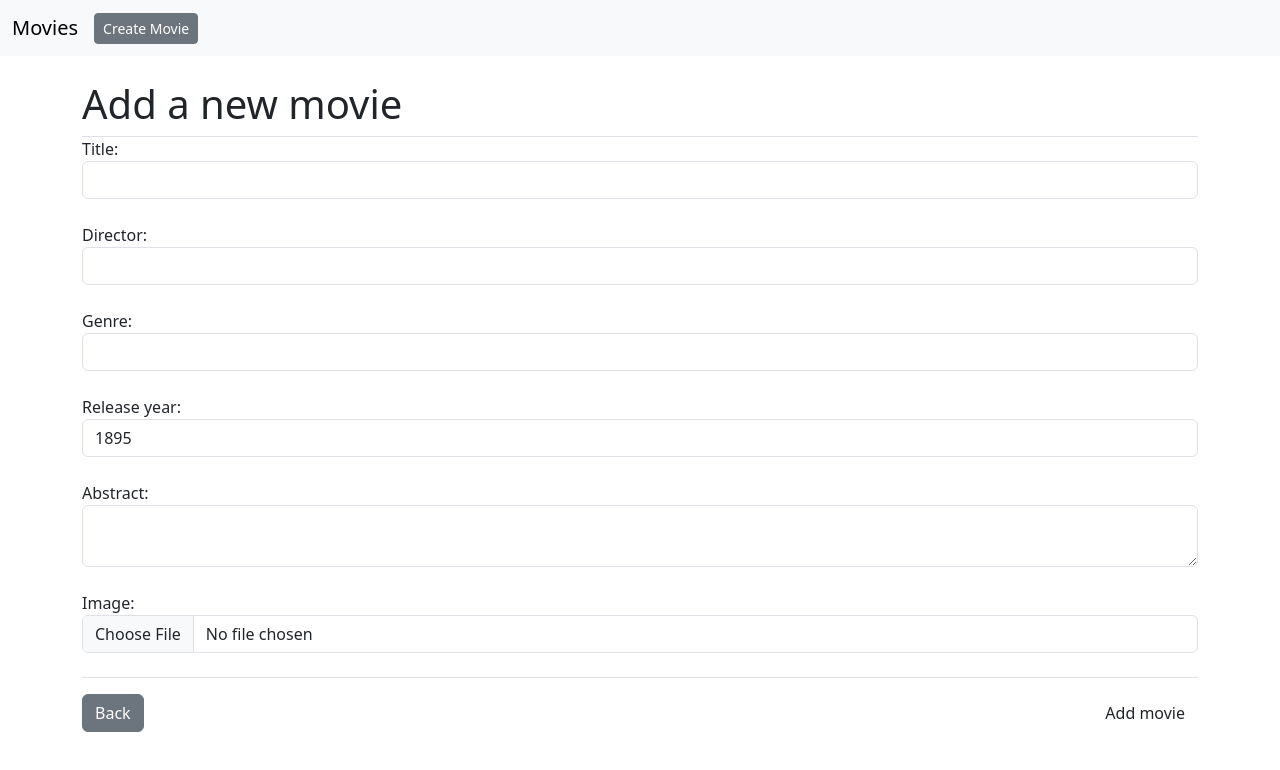
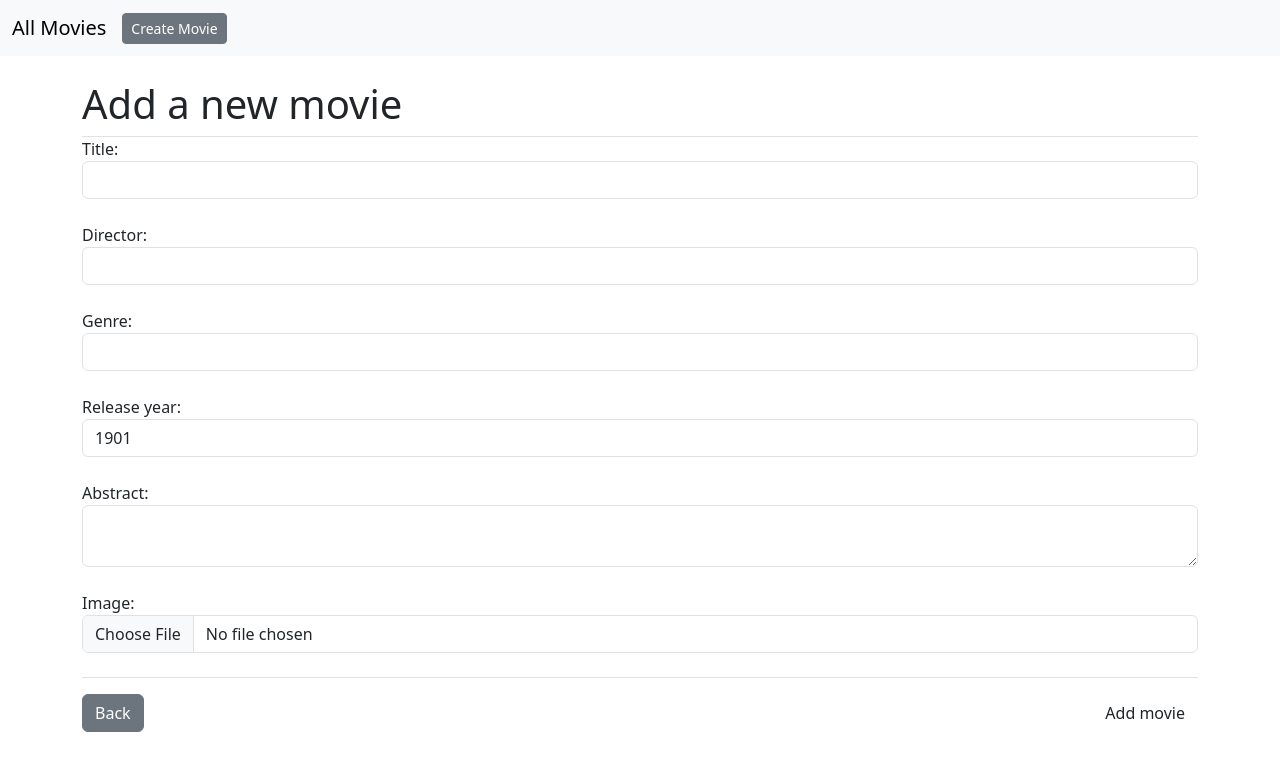
Before and after one commit to munteanudenis87/webapp-react, a React (Vite) app: page /movies/create in a window 1280 px wide. Shown: the top 770 px of the page. Built offline with nearby package versions, Linux system fonts and the light colour scheme.

Commit message:
aggiungi logica funzione deleteMovie

```diff
--- a/src/components/Header.jsx
+++ b/src/components/Header.jsx
@@ -5,7 +5,7 @@ function Header() {
   return (
     <nav className="navbar bg-body-tertiary mb-4">
       <div className="container-fluid justify-content-start">
-          <Link className="navbar-brand" to="/">Movies</Link>
+          <Link className="navbar-brand" to="/">All Movies</Link>
           <Link className="btn btn-sm btn-secondary" to="/movies/create">Create Movie</Link>
       </div>
     </nav>
--- a/src/pages/CreateMoviePage.jsx
+++ b/src/pages/CreateMoviePage.jsx
@@ -15,7 +15,7 @@ function CreateMoviePage() {
         "title": "",
         "director": "",
         "genre": "",
-        "release_year": 1895,
+        "release_year": 1901,
         "abstract": "",
         "image": null
     };
@@ -94,7 +94,7 @@ function CreateMoviePage() {
                             className="form-control"
                             name="release_year"
                             type="number"
-                            min="1895"
+                            min="1901"
                             max="2100"
                             value={formData.release_year}
                             onChange={setFieldValue}
--- a/src/pages/MoviePage.jsx
+++ b/src/pages/MoviePage.jsx
@@ -49,9 +49,26 @@ function MoviePage() {
     // chiamata da useEffect
     useEffect(fetchMovie, []);
 
+    // funzione delete movie
+    const deleteMovie = e => {
+        e.preventDefault();
+
+        axios.delete(`http://localhost:3000/api/movies/${id}`)
+            .then(response => {
+                console.log(response);
+                redirect("/");
+            })
+            .catch((err) => {
+                console.log(err);
+            })
+            .finally()
+    }
+    //useEffect(deleteMovie, []);
+
     return (
         <>
             <header id="movie" className="border-bottom border-1 mb-3">
+                <div><Link className="btn btn-danger mb-2" to="/" onClick={deleteMovie}>Delete movie</Link></div>
                 <div className="d-flex mb-3">
                     {movie?.image && <img className="movie-img" src={movie?.image} alt={movie?.title} />}
                 </div>
```
